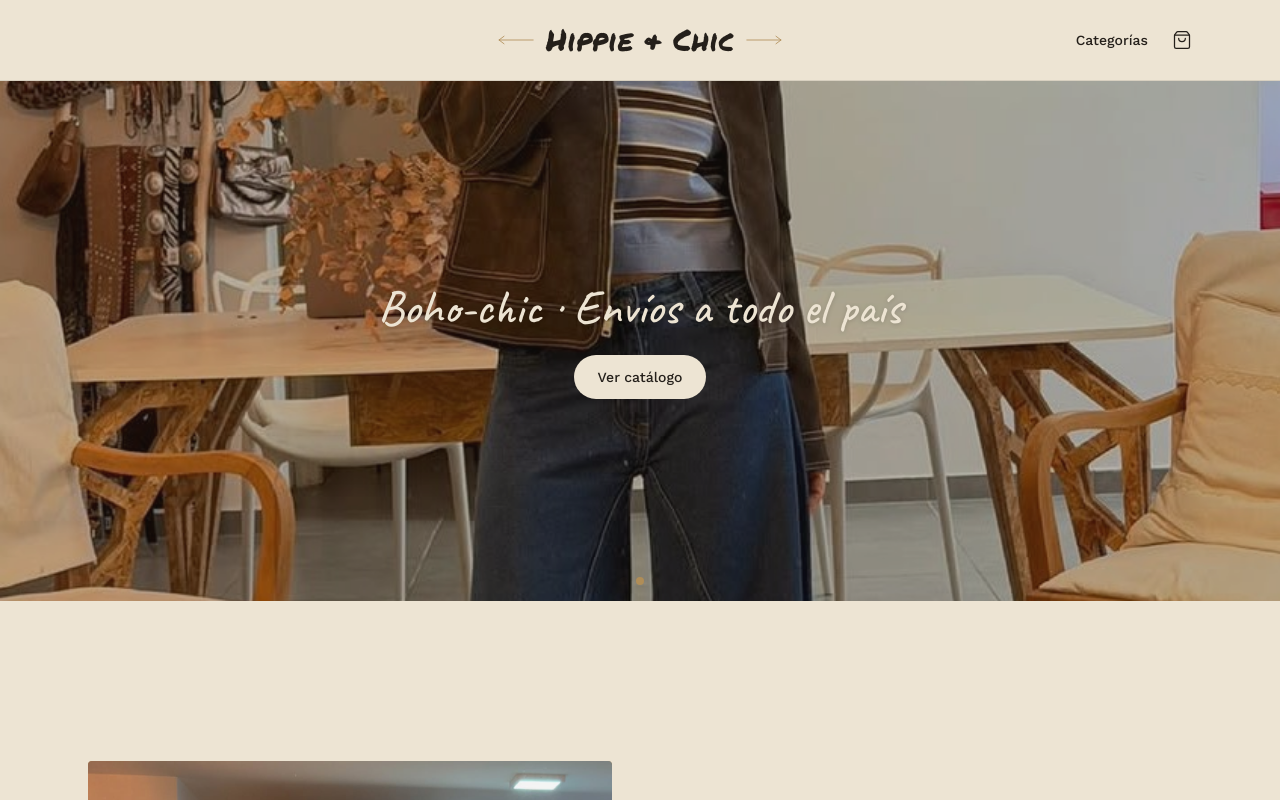
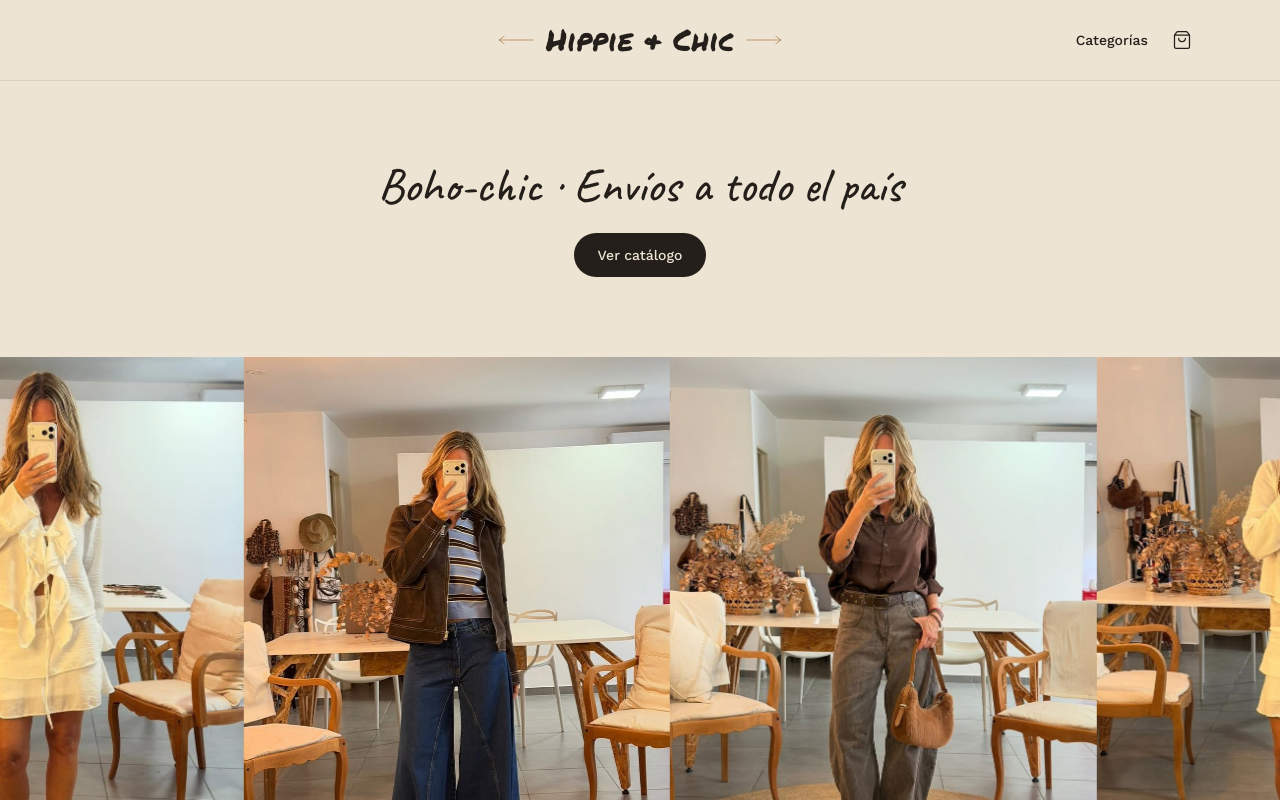
Before and after one commit to ramiropogulanik2/by_hippiechic, a Next.js app: page / in a window 1280 px wide. Shown: the top 800 px of the page. Built offline with nearby package versions, Linux system fonts and the light colour scheme; no server answers; the database is empty.

Commit message:
feat: hero rehecho como marquee deslizante de fotos

```diff
--- a/app/(shop)/page.js
+++ b/app/(shop)/page.js
@@ -25,26 +25,27 @@ export default async function HomePage() {
   return (
     <>
       {/* ---------- Hero ---------- */}
-      <section className="relative h-[52vh] sm:h-[65vh]">
-        <HeroCarousel images={HERO_IMAGES} />
-
-        {/* El contenido superpuesto es fijo, independiente de qué imagen
-            del carrusel esté activa. pointer-events-none deja pasar los
-            clicks a los puntitos del carrusel, salvo en el botón. */}
-        <div className="pointer-events-none absolute inset-0 bg-ink/30" />
-
-        <div className="pointer-events-none absolute inset-0 flex flex-col items-center justify-center gap-6 px-4 text-center">
-          <p className="font-accent text-3xl text-sand drop-shadow-sm sm:text-5xl">
+      {/* Texto y CTA en su propio bloque, ya no superpuestos sobre las fotos:
+          separados así el marquee no necesita overlay oscuro para que el
+          texto se lea, y el bloque de texto puede vivir centrado en el
+          contenedor con max-width normal del resto del sitio. */}
+      <section className="bg-sand px-4 py-14 text-center sm:py-20">
+        <p className="font-accent text-3xl text-ink sm:text-5xl">
           Boho-chic · Envíos a todo el país
         </p>
         <a
           href="#categorias"
-            className="pointer-events-auto rounded-full bg-sand px-6 py-3 font-body text-sm font-medium text-ink transition-colors hover:bg-card"
+          className="mt-6 inline-block rounded-full bg-ink px-6 py-3 font-body text-sm font-medium text-sand transition-opacity hover:opacity-90"
         >
           Ver catálogo
         </a>
-        </div>
       </section>
+
+      {/* Full-bleed: <main> no tiene max-width propio (solo lo tienen las
+          secciones que lo piden explícitamente), así que esto ya llega
+          borde a borde sin necesitar el truco de "romper" un contenedor
+          centrado. */}
+      <HeroCarousel images={HERO_IMAGES} />
 
       {/* ---------- Quiénes somos ---------- */}
       {/* Solo padding-top: AboutSection ya trae su propio py-16/py-24 en las
--- a/app/globals.css
+++ b/app/globals.css
@@ -21,3 +21,15 @@ body {
   background-color: var(--color-sand);
   color: var(--color-ink);
 }
+
+/* Marquee del hero (components/HeroCarousel.jsx). El track duplica las
+   fotos, así que mover -50% del ancho propio del track = el ancho de un
+   set completo: el loop no salta. */
+@keyframes marquee {
+  from {
+    transform: translateX(0);
+  }
+  to {
+    transform: translateX(-50%);
+  }
+}
--- a/components/HeroCarousel.jsx
+++ b/components/HeroCarousel.jsx
@@ -1,93 +1,33 @@
-"use client";
-
-import { useEffect, useRef, useState } from "react";
 import Image from "next/image";
 
-const AUTOPLAY_MS = 4000;
-// Tras un click en un puntito, cuánto se espera antes de retomar el
-// autoplay, para no pelear con la elección manual del usuario.
-const RESUME_AFTER_CLICK_MS = 6000;
-
 export default function HeroCarousel({ images = [] }) {
-  const [activeIndex, setActiveIndex] = useState(0);
-
-  // Dos causas de pausa independientes, no un solo booleano compartido: si
-  // el timer del click y el hover pisaran el mismo estado, cualquiera de los
-  // dos podía "despausar" al otro por accidente (ej: el timer de 6s del
-  // click vence mientras el mouse sigue encima, y reactiva el autoplay pese
-  // a que seguís sobre el carrusel).
-  const [isHovering, setIsHovering] = useState(false);
-  const [isClickPaused, setIsClickPaused] = useState(false);
-  const isPaused = isHovering || isClickPaused;
-  const resumeTimerRef = useRef(null);
-
-  useEffect(() => {
-    if (isPaused || images.length <= 1) return;
-
-    const interval = setInterval(() => {
-      setActiveIndex((current) => (current + 1) % images.length);
-    }, AUTOPLAY_MS);
-
-    return () => clearInterval(interval);
-  }, [isPaused, images.length]);
-
-  // El timer de "retomar tras click" es independiente del interval de arriba,
-  // así que necesita su propio cleanup al desmontar.
-  useEffect(() => {
-    return () => clearTimeout(resumeTimerRef.current);
-  }, []);
-
-  function handleDotClick(index) {
-    setActiveIndex(index);
-    setIsClickPaused(true);
-
-    clearTimeout(resumeTimerRef.current);
-    resumeTimerRef.current = setTimeout(() => {
-      setIsClickPaused(false);
-    }, RESUME_AFTER_CLICK_MS);
-  }
+  // El array se duplica una sola vez para que el loop no salte: al mover el
+  // track exactamente -50% de SU PROPIO ancho total, el final del segundo
+  // bloque coincide en pixel con el arranque del primero. Como -50% es un
+  // porcentaje relativo al ancho del propio track (no un valor absoluto),
+  // el cálculo queda exacto sin importar el ancho real de cada foto, siempre
+  // que las dos mitades sean idénticas — que lo son, por construcción.
+  const doubled = [...images, ...images];
 
   return (
+    <div className="group relative w-full overflow-hidden">
+      <div className="flex w-max animate-[marquee_40s_linear_infinite] group-hover:[animation-play-state:paused]">
+        {doubled.map((src, index) => (
           <div
-      onMouseEnter={() => setIsHovering(true)}
-      onMouseLeave={() => setIsHovering(false)}
-      className="relative h-full w-full overflow-hidden"
-    >
-      {images.map((src, index) => (
-        <div
-          key={src}
-          aria-hidden={index !== activeIndex}
-          className={`absolute inset-0 transition-opacity duration-700 ${
-            index === activeIndex ? "opacity-100" : "opacity-0"
-          }`}
+            key={`${src}-${index}`}
+            className="relative aspect-[3/4] w-[85vw] shrink-0 md:w-[33.3334vw]"
           >
             <Image
               src={src}
               alt=""
               fill
-            sizes="100vw"
+              sizes="(min-width: 768px) 34vw, 85vw"
               className="object-cover"
               priority={index === 0}
             />
           </div>
         ))}
-
-      {images.length > 1 && (
-        <div className="absolute inset-x-0 bottom-4 z-10 flex justify-center gap-2">
-          {images.map((src, index) => (
-            <button
-              key={src}
-              type="button"
-              onClick={() => handleDotClick(index)}
-              aria-label={`Ir a la imagen ${index + 1}`}
-              aria-current={index === activeIndex}
-              className={`h-2 w-2 rounded-full transition-colors ${
-                index === activeIndex ? "bg-caramel" : "bg-ink/30"
-              }`}
-            />
-          ))}
       </div>
-      )}
     </div>
   );
 }
```
Also changed, not shown: 1 other file (tests, documents, lock files or other folders). Lines whose indentation alone changed are shown as unchanged.
